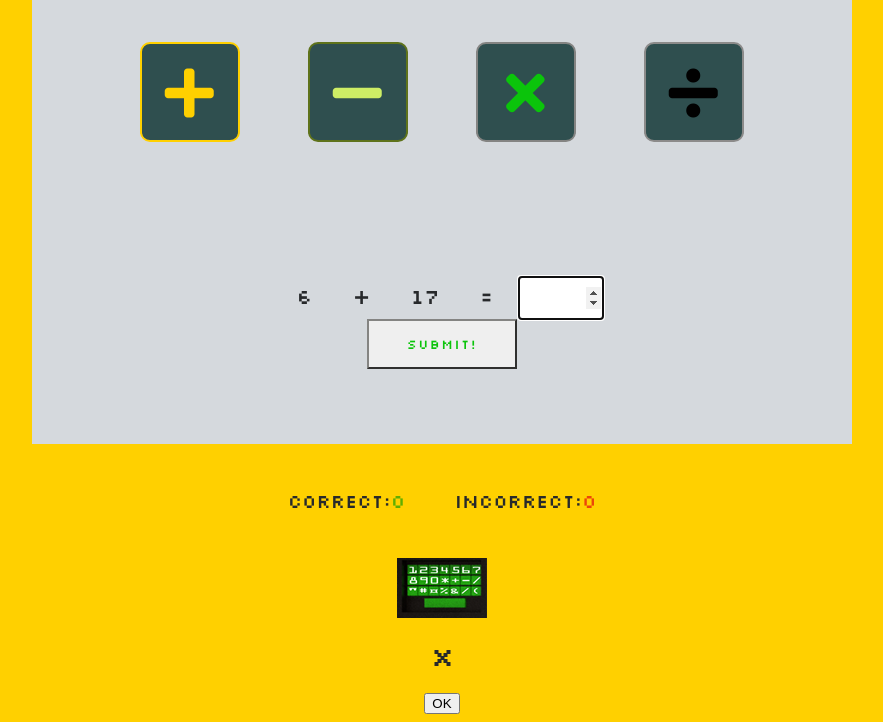
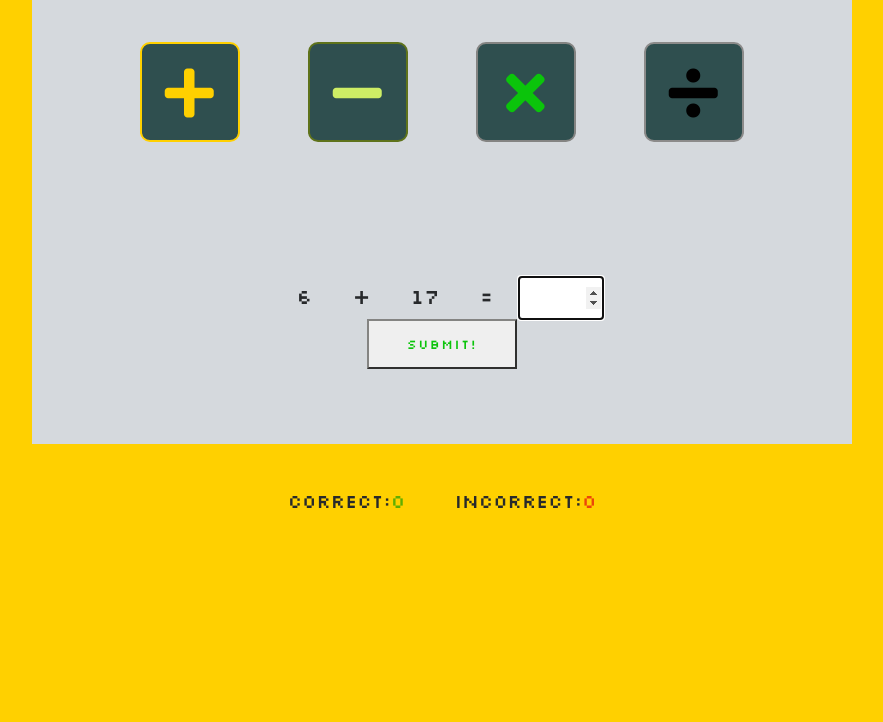
Before and after one commit to Dym077/Numbers-game, a plain HTML site: page index.html in a window 1280 px wide. Shown: the part 121-843 px from the top of the page, without its empty margins (198-1081 px from the left). After the commit the page ends 800 px from the top, so only its background shows below. Drawn offline with Linux system fonts and the light colour scheme.

Commit message:
Remove container for popup window in html

```diff
--- a/index.html
+++ b/index.html
@@ -56,14 +56,6 @@
         <p class="scores">Correct:<span id="score">0</span></p>
         <p class="scores">Incorrect:<span id="wrong">0</span></p>
     </div>
-    <div class ="container">
-        <div class="popup" id="popup">
-            <img src="assets/images/panel.png" alt="Image of a panel">
-            <h2>X</h2>
-            <p></p>
-            <button type="button" onclick="closePopup()">OK</button>
-        </div>
-    </div>
     <script src="assets/js/script.js"></script>
 </body>
 
```
Also changed, not shown: 1 other file.
